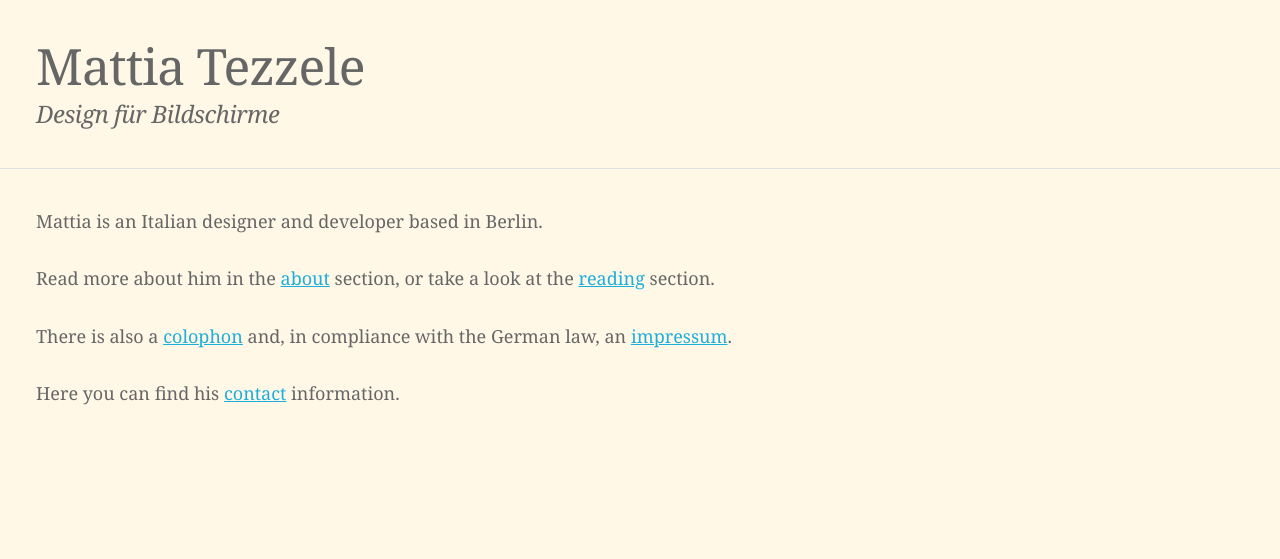
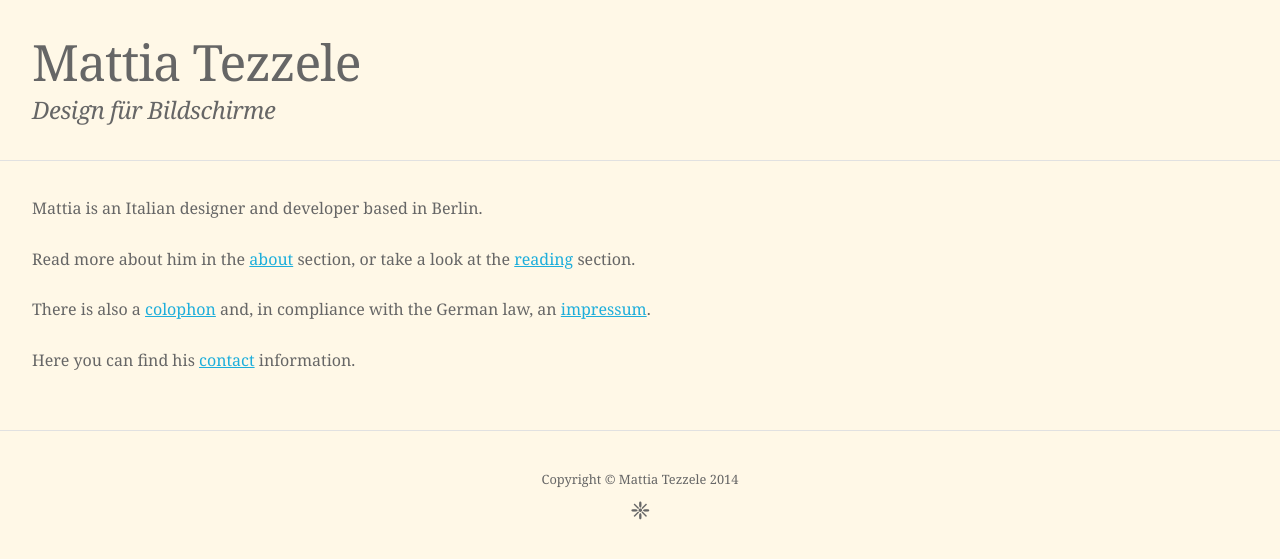
Before and after one commit to mrzool/mrzool.github.io, a Jekyll site: the page built from index.md, in a window 1280 px wide. Shown: the top 559 px of the page. Built offline with Jekyll 4.4.1, drawn with Linux system fonts in a browser that asks for light colours.

Commit message:
Implements footer

```diff
--- a/_includes/_footer.html
+++ b/_includes/_footer.html
@@ -1,2 +1,4 @@
-<footer>
+<footer class="center">
+  <small>Copyright © Mattia Tezzele 2014</small>
+  <h5 class="m0"> ❈ </h5>
 </footer>
--- a/_layouts/default.html
+++ b/_layouts/default.html
@@ -9,6 +9,7 @@
     <div class="container">
       {{ content }}
     </div>
+    <hr>
     {% include _footer.html %}
   </body>
 </html>
--- a/css/skeleton.css
+++ b/css/skeleton.css
@@ -100,8 +100,8 @@
 html {
   font-size: 62.5%; }
 body {
-  font-size: 1.8em; /* currently ems cause chrome bug misinterpreting rems on body element */
-  line-height: 1.8;
+  font-size: 1.6em; /* currently ems cause chrome bug misinterpreting rems on body element */
+  line-height: 1.6;
   font-weight: 400;
   font-family: "Georgia", serif;
   background-color: #FFF8E7;
@@ -382,6 +382,8 @@
 
 .display-none { display: none; }
 
+.center { text-align: center; }
+
 /* Media Queries
 –––––––––––––––––––––––––––––––––––––––––––––––––– */
 /*
```
